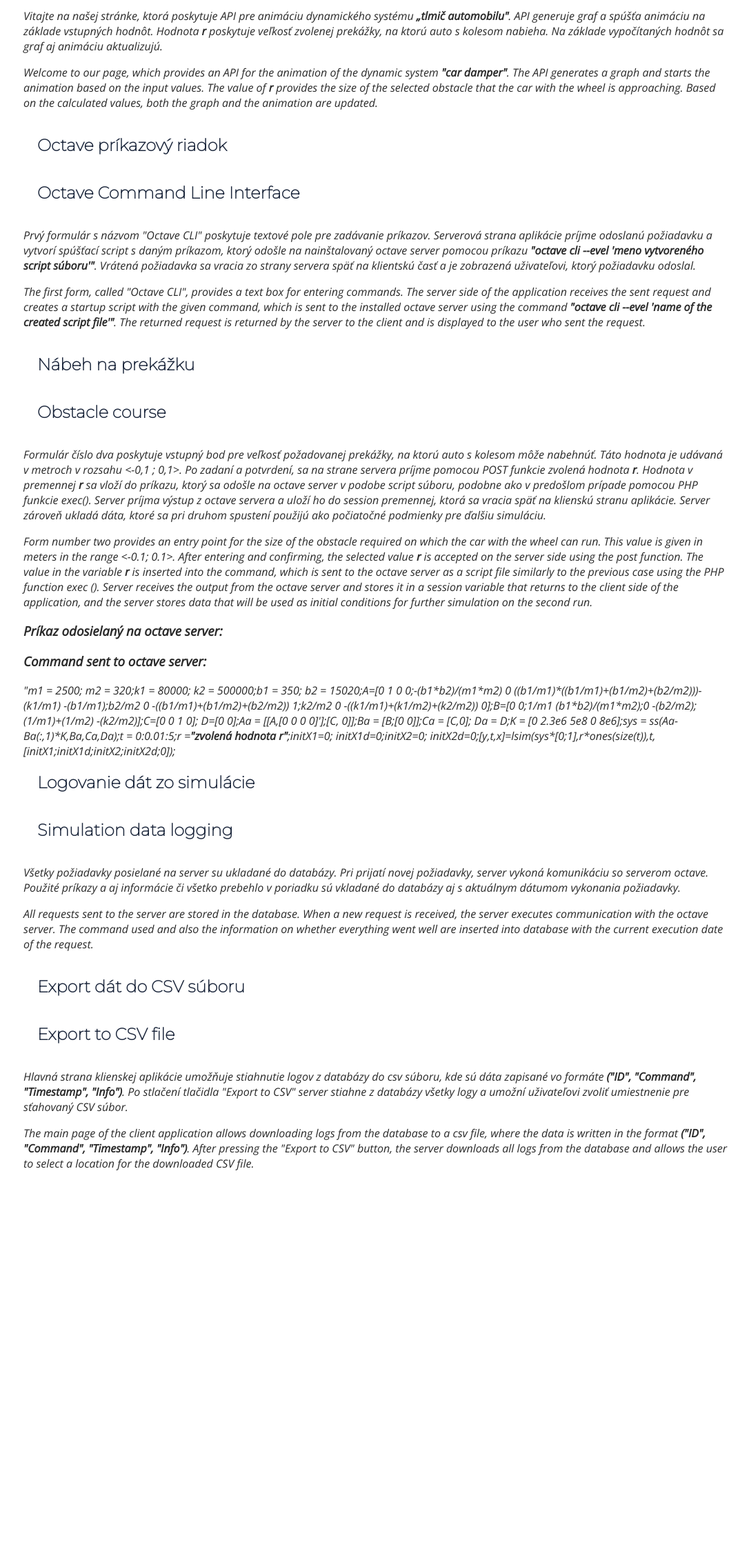
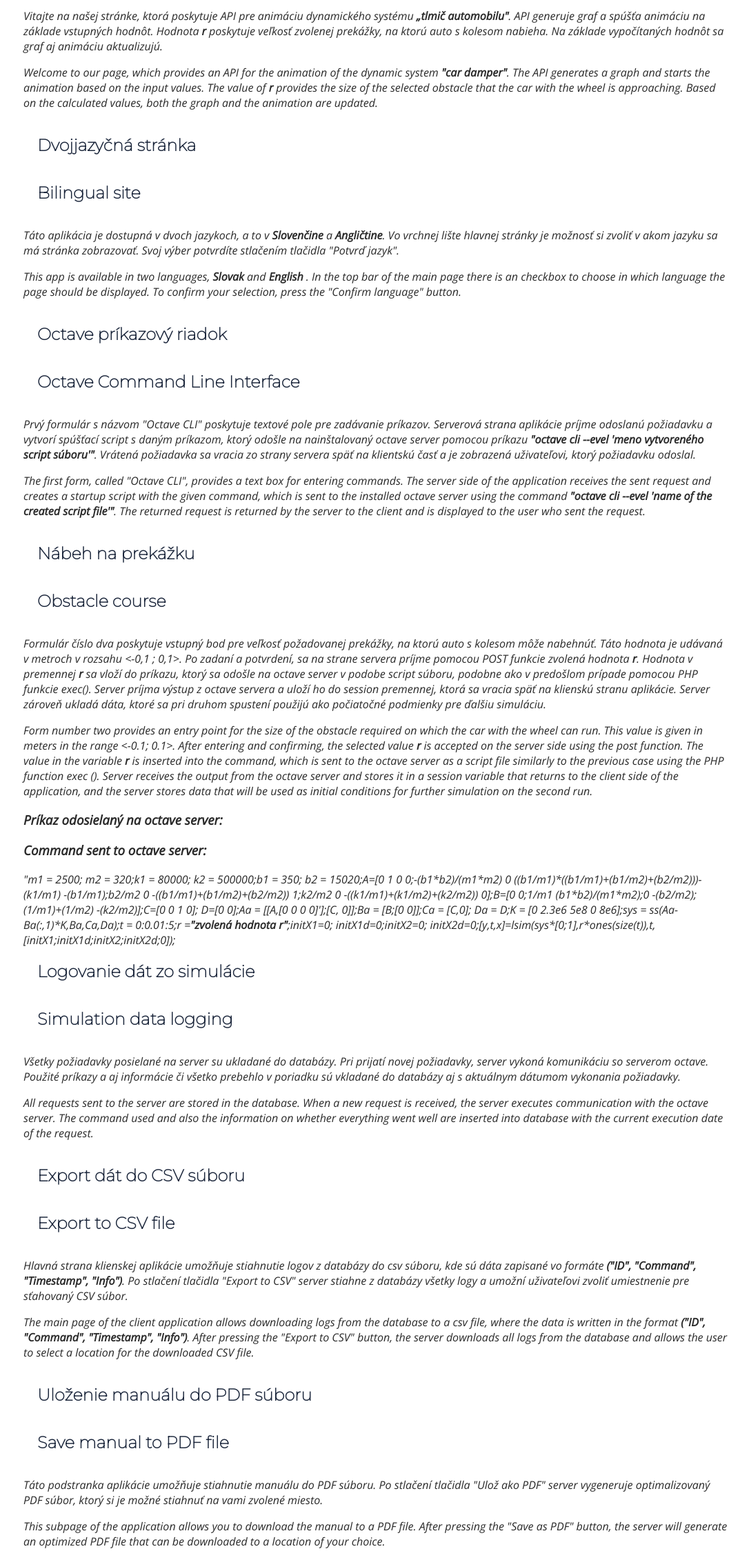
Before and after one commit to Developer-Tommy/webte-final, a PHP site: page /phpmailer/manual.php?lang=1 in a window 1280 px wide. Shown: the part 166-2428 px from the top of the page at 69% size, without its empty margins (94-1180 px from the left). Before the commit the page ends 1863 px from the top, so only its background shows below. Run offline with PHP 8.4, Linux system fonts and the light colour scheme; some libraries are stand-ins or nearby versions.

Commit message:
updated manual

```diff
--- a/web/public/manual.php
+++ b/web/public/manual.php
@@ -52,6 +52,18 @@ $lg = $_GET['lang'];
             provides the size
             of the selected obstacle that the car with the wheel is approaching. Based on the calculated values, both
             the graph and the animation are updated.
+        </p>
+        <h2 lang="sk">Dvojjazyčná stránka</h2>
+        <h2 lang="en">Bilingual site</h2>
+        <p lang="sk">
+            Táto aplikácia je dostupná v dvoch jazykoch, a to v <strong>Slovenčine</strong> a <strong>Angličtine</strong>.
+            Vo vrchnej lište hlavnej stránky je možnosť si zvoliť v akom jazyku sa má stránka zobrazovať.
+            Svoj výber potvrdíte stlačením tlačidla "Potvrď jazyk".
+        </p>
+        <p lang="en">
+            This app is available in two languages, <strong> Slovak </strong> and <strong> English </strong>.
+            In the top bar of the main page there is an checkbox to choose in which language the page should be displayed.
+            To confirm your selection, press the "Confirm language" button.
         </p>
         <h2 lang="sk">Octave príkazový riadok</h2>
         <h2 lang="en">Octave Command Line Interface</h2>
@@ -132,6 +144,16 @@ $lg = $_GET['lang'];
             button, the server downloads all logs from the database and allows the user to select a location for the
             downloaded CSV file.
         </p>
+        <h2 lang="sk">Uloženie manuálu do PDF súboru</h2>
+        <h2 lang="en">Save manual to PDF file</h2>
+        <p lang="sk">
+            Táto podstranka aplikácie umožňuje stiahnutie manuálu do PDF súboru.
+            Po stlačení tlačidla "Ulož ako PDF" server vygeneruje optimalizovaný PDF súbor, ktorý si je možné stiahnuť na vami zvolené miesto.
+        </p>
+        <p lang="en">
+            This subpage of the application allows you to download the manual to a PDF file.
+            After pressing the "Save as PDF" button, the server will generate an optimized PDF file that can be downloaded to a location of your choice.
+        </p>
     </div>
 
 </section>
--- a/web/public/server.php
+++ b/web/public/server.php
@@ -106,7 +106,6 @@ if (isset($_POST['r'])) {
 }
 
 if (isset($_POST['toCSV'])) {
-
     $data = $logController->getAllLogs();
     createCSV($data);
     header("Location:index.php");
@@ -117,7 +116,6 @@ if (isset($_POST['sendEmail'])) {
     createCSVforEmail($data);
     sendEmail($emailServer);
     header("Location:index.php");
-
 }
 
 function createCSV($data): void
@@ -190,6 +188,6 @@ function sendEmail($emailServer): void
             $_SESSION['email'] = "success";
         }
     } catch (Exception $e) {
-        echo "Message could not be sent. Mailer Error: {$mail->ErrorInfo}";
+        $_SESSION['email'] = "fail";
     }
 }
```
Also changed, not shown: 2 other files.
